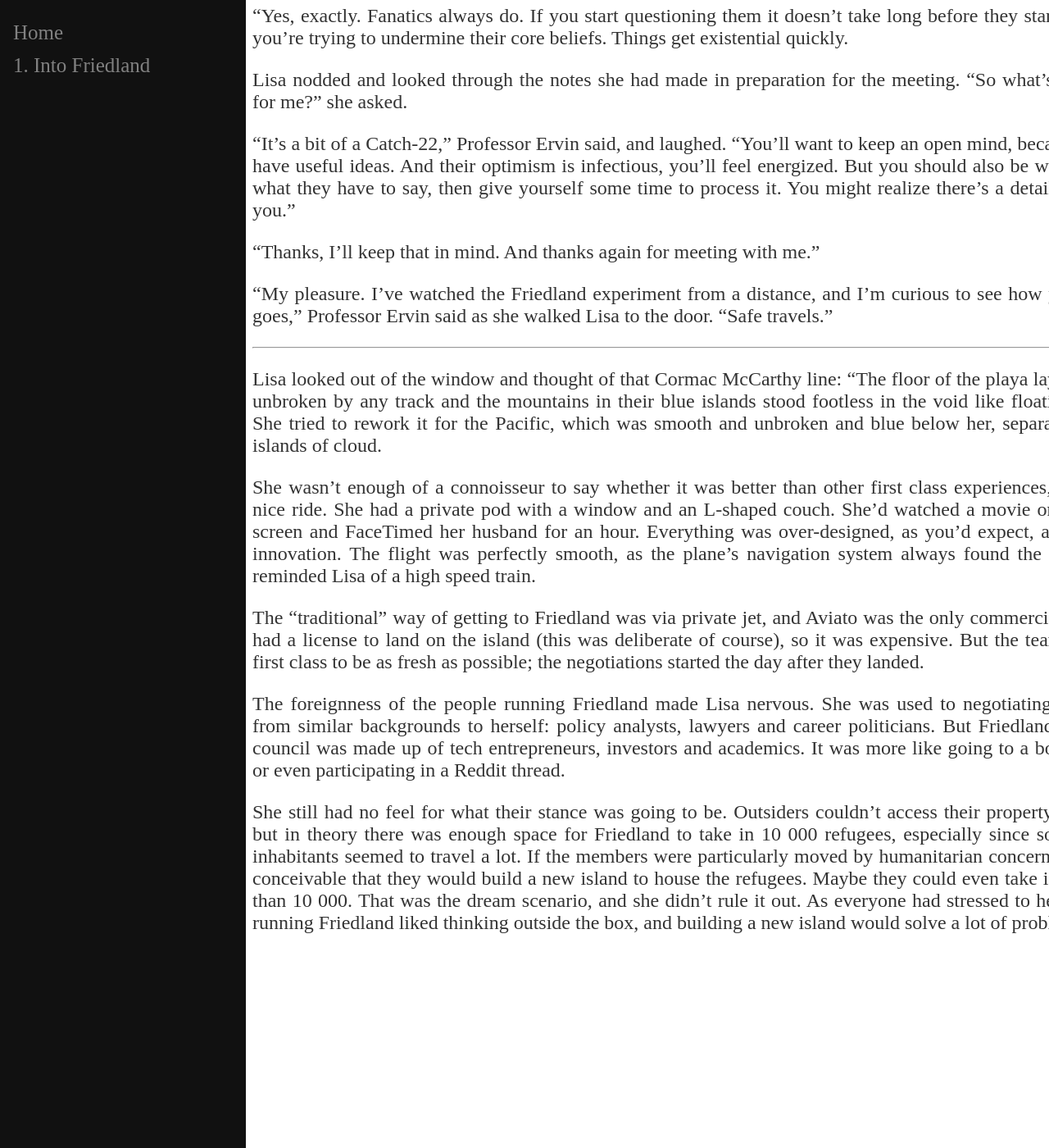
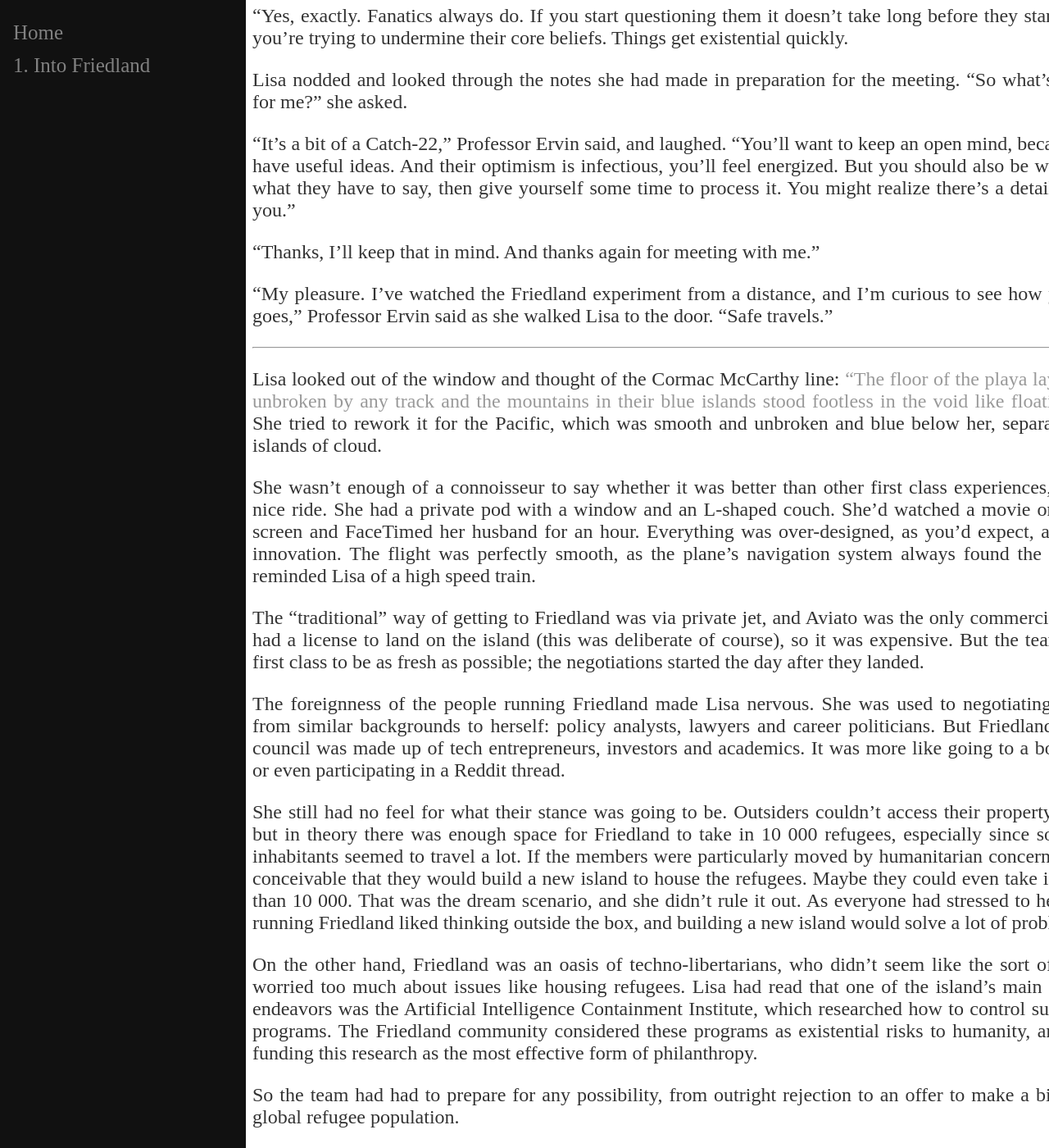
Before and after one commit to fylobc/fylobc.github.io, a Jekyll site: the page built from _parts/Part_0.md, in a window 1280 px wide and 1400 px high, scrolled down 689 px. Shown: the whole window at 82% size. Built offline with Jekyll 4.4.1, drawn with Linux system fonts in a browser that asks for light colours.

Commit message:
Edited part 1

```diff
--- a/_parts/Part_0.md
+++ b/_parts/Part_0.md
@@ -27,7 +27,7 @@ Lisa nodded and looked through the notes she had made in preparation for the mee
 
 <hr>
 
-Lisa looked out of the window and thought of that Cormac McCarthy line: “The floor of the playa lay smooth and unbroken by any track and the mountains in their blue islands stood footless in the void like floating temples.” She tried to rework it for the Pacific, which was smooth and unbroken and blue below her, separated by white islands of cloud.
+Lisa looked out of the window and thought of the Cormac McCarthy line: <a href="https://books.google.com/books?id=s-QzccStux4C&pg=PA114&lpg=PA114&dq=The+floor+of+the+playa+lay+smooth+and+unbroken+by+any&source=bl&ots=hpVYn0bIij&sig=0Ge8koeRhV5zK1xzXlc8HTp0kCs&hl=en&sa=X&ved=0ahUKEwiYo8CB-67bAhVCqFQKHSUSC7cQ6AEIOzAC#v=onepage&q=The%20floor%20of%20the%20playa%20lay%20smooth%20and%20unbroken%20by%20any&f=false">“The floor of the playa lay smooth and unbroken by any track and the mountains in their blue islands stood footless in the void like floating temples.”</a> She tried to rework it for the Pacific, which was smooth and unbroken and blue below her, separated by white islands of cloud.
 
 She wasn’t enough of a connoisseur to say whether it was better than other first class experiences, but it was a nice ride. She had a private pod with a window and an L-shaped couch. She’d watched a movie on the 50-inch screen and FaceTimed her husband for an hour. Everything was over-designed, as you’d expect, advertising its innovation. The flight was perfectly smooth, as the plane’s navigation system always found the stillest air. It reminded Lisa of a high speed train.
 
@@ -36,3 +36,7 @@ The “traditional” way of getting to Friedland was via private jet, and Aviat
 The foreignness of the people running Friedland made Lisa nervous. She was used to negotiating with people from similar backgrounds to herself: policy analysts, lawyers and career politicians. But Friedland’s governing council was made up of tech entrepreneurs, investors and academics. It was more like going to a board meeting, or even participating in a Reddit thread.
 
 She still had no feel for what their stance was going to be. Outsiders couldn’t access their property agreements, but in theory there was enough space for Friedland to take in 10 000 refugees, especially since so many of its inhabitants seemed to travel a lot. If the members were particularly moved by humanitarian concerns, it was also conceivable that they would build a new island to house the refugees. Maybe they could even take in much more than 10 000. That was the dream scenario, and she didn’t rule it out. As everyone had stressed to her, the people running Friedland liked thinking outside the box, and building a new island would solve a lot of problems.
+
+On the other hand, Friedland was an oasis of techno-libertarians, who didn’t seem like the sort of people who worried too much about issues like housing refugees. Lisa had read that one of the island’s main philanthropic endeavors was the Artificial Intelligence Containment Institute, which researched how to control superintelligent programs. The Friedland community considered these programs as existential risks to humanity, and so viewed funding this research as the most effective form of philanthropy.
+
+So the team had had to prepare for any possibility, from outright rejection to an offer to make a big dent in the global refugee population.
```
